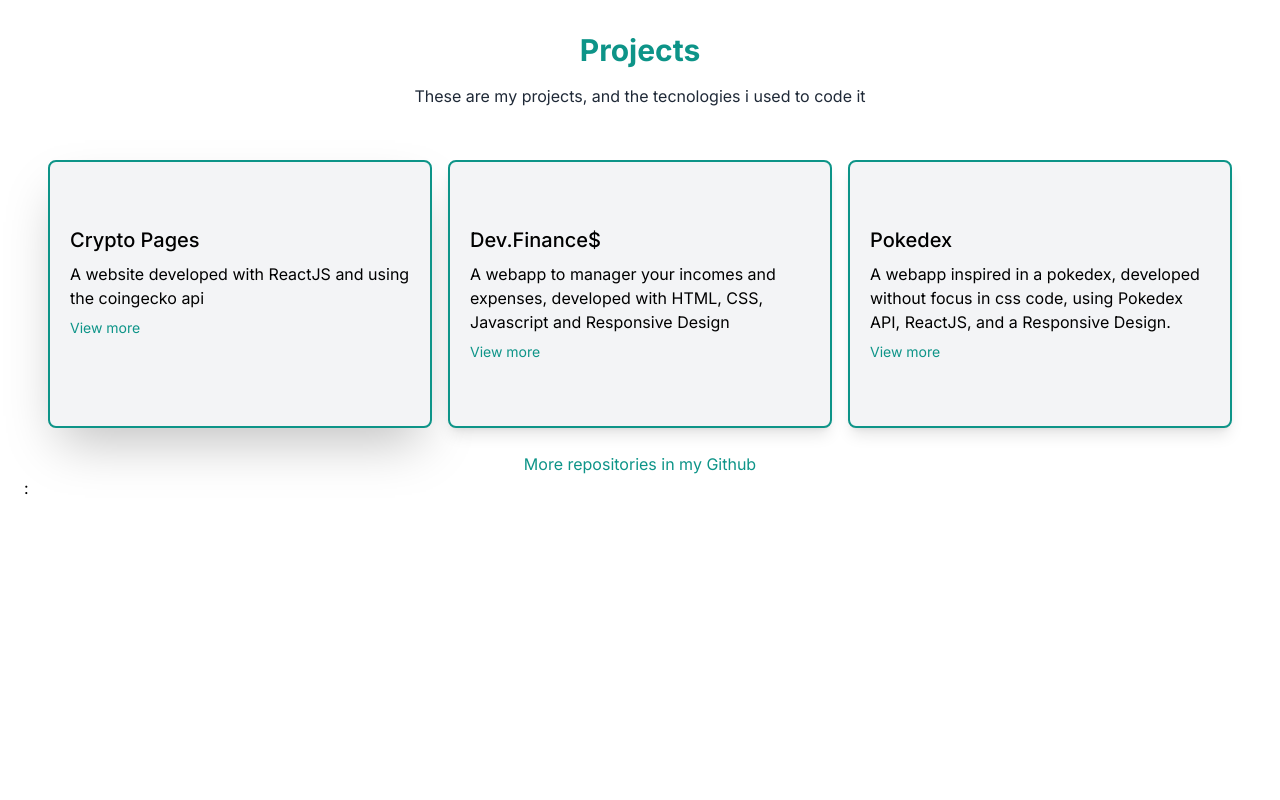
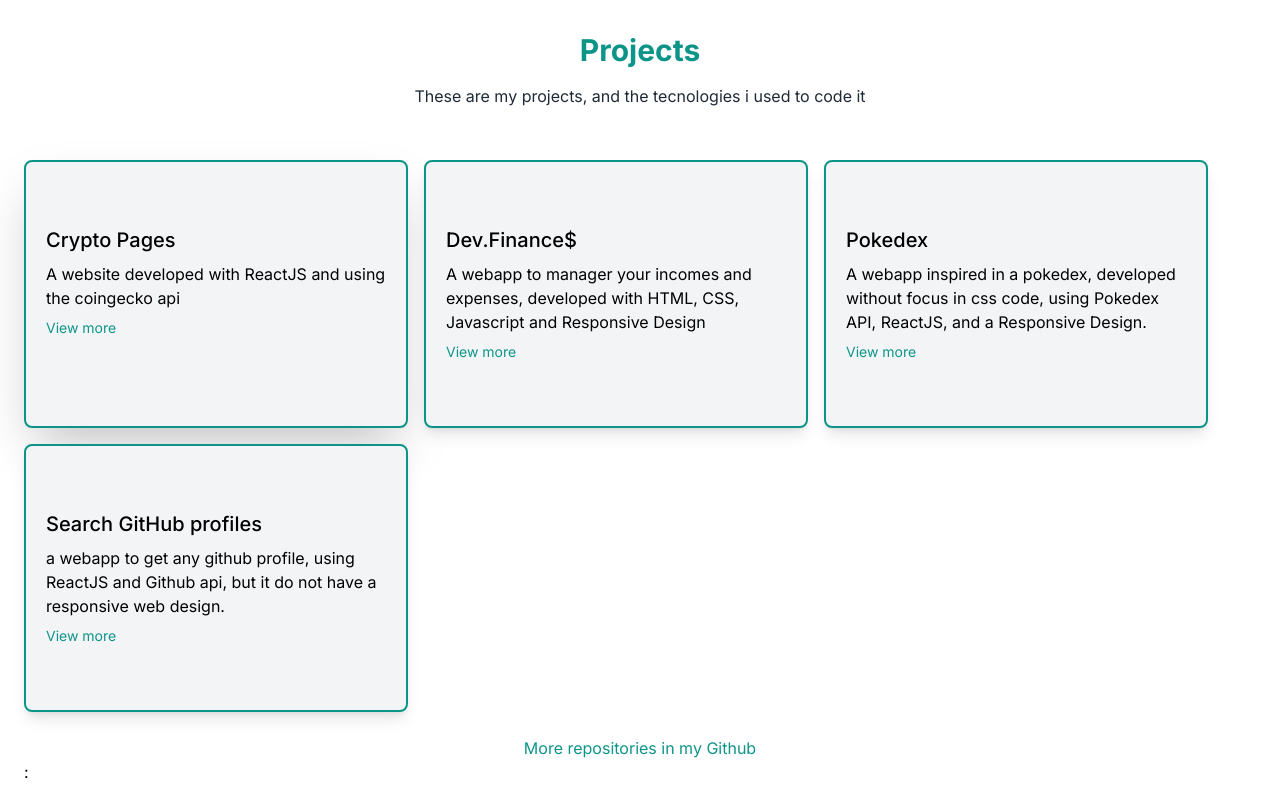
Before and after one commit to nioritos/portifolio-nextjs, a Next.js app: page / in a window 1280 px wide. Shown: the part 1696-2496 px from the top of the page. Before the commit the page ends 2212 px from the top, so only its background shows below. Built offline with nearby package versions, Linux system fonts and the light colour scheme.

Commit message:
added the Search Github Profiles in projects area

```diff
--- a/components/projects/Projects.js
+++ b/components/projects/Projects.js
@@ -25,6 +25,11 @@ function Projects() {
               <p>A webapp inspired in a pokedex, developed without focus in css code, using Pokedex API, ReactJS, and a Responsive Design.</p>
               <Link href="https://pokedex-nine-flame.vercel.app/" target="_blank" className='text-teal-600 text-sm'>View more</Link>
             </li>
+            <li className='py-16 px-5 shadow-lg bg-gray-100 dark:bg-[#111111] gap-2 dark:text-white border-teal-600 border-2 rounded-lg flex flex-col max-w-sm'>
+              <h4 className=' text-xl font-medium'>Search GitHub profiles</h4>
+              <p>a webapp to get any github profile, using ReactJS and Github api, but it do not have a responsive web design.</p>
+              <Link href="https://nioritos-using-api-crypto-pages.vercel.app/" target="_blank" className='text-teal-600 text-sm'>View more</Link>
+            </li>
 
           </ul>
           <Link href="https://github.com/nioritos" className=' mt-6 text-teal-600 text-base'>More repositories in my Github</Link>
```
